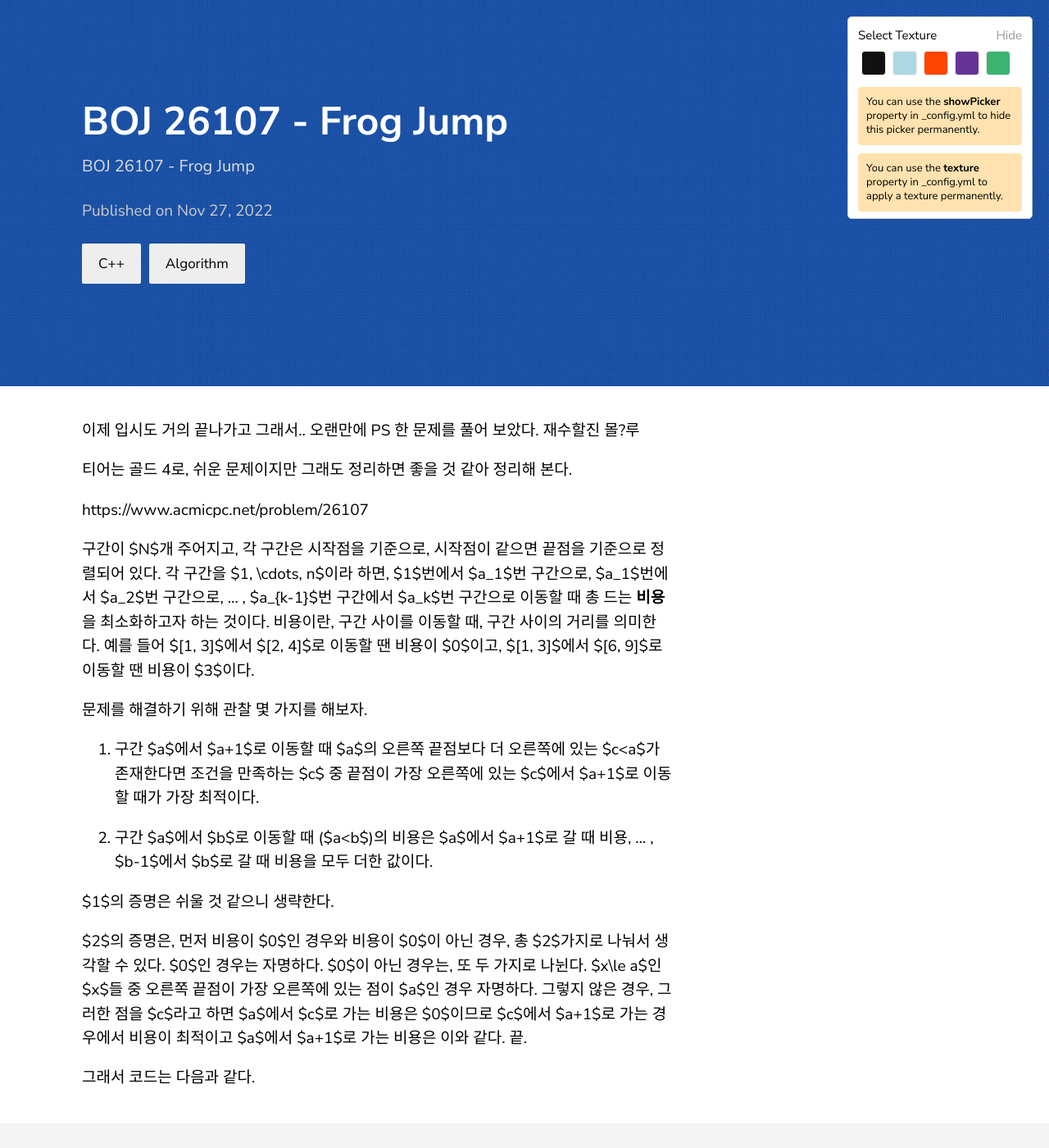
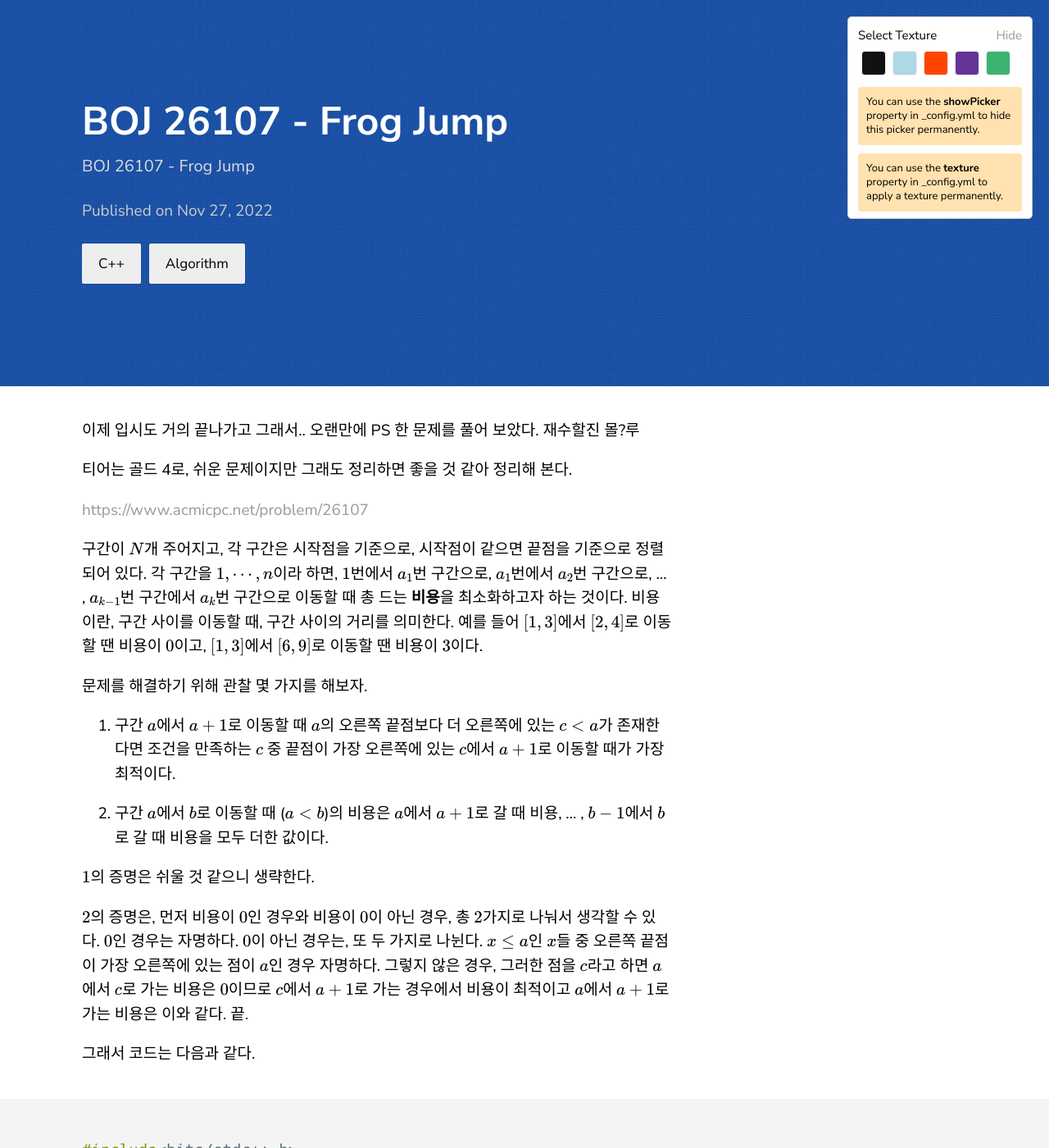
Before and after one commit to changminjo22/changminjo22.github.io, a Jekyll site: the page built from _posts/2022-11-27-Frog-Jump.md, in a window 1280 px wide and 1400 px high. Shown: the whole window at 82% size. Built offline with Jekyll 4.4.1, drawn with Linux system fonts in a browser that asks for light colours; formulas are drawn with MathJax 3; part of the change alters nothing that is shown.

Commit message:
mathjax support

```diff
--- a/_config.yml
+++ b/_config.yml
@@ -42,3 +42,10 @@ texture:
 plugins:
   - jekyll-seo-tag
 #  - jekyll-feed
+
+# Conversion
+markdown: kramdown
+highlighter: rouge
+lsi: false
+excerpt_separator: "\n\n"
+incremental: false
--- /dev/null
+++ b/_includes/mathjax_support.html
@@ -0,0 +1,23 @@
+<script type="text/x-mathjax-config">
+    MathJax.Hub.Config({
+        TeX: {
+          equationNumbers: {
+            autoNumber: "AMS"
+          }
+        },
+        tex2jax: {
+        inlineMath: [ ['$', '$'] ],
+        displayMath: [ ['$$', '$$'] ],
+        processEscapes: true,
+      }
+    });
+    MathJax.Hub.Register.MessageHook("Math Processing Error",function (message) {
+          alert("Math Processing Error: "+message[1]);
+        });
+    MathJax.Hub.Register.MessageHook("TeX Jax - parse error",function (message) {
+          alert("Math Processing Error: "+message[1]);
+        });
+    </script>
+    <script type="text/javascript" async
+      src="https://cdn.mathjax.org/mathjax/latest/MathJax.js?config=TeX-MML-AM_CHTML">
+    </script>
--- a/_layouts/post.html
+++ b/_layouts/post.html
@@ -4,6 +4,7 @@
   {%- include head.html -%}
 </head>
 <body>
+  {% include mathjax_support.html %}
   <header class="texture-{{ site.texture.style }}">
     <div class="container">
       {%- include nav.html -%}
--- a/_posts/2022-11-27-Frog-Jump.md
+++ b/_posts/2022-11-27-Frog-Jump.md
@@ -10,7 +10,7 @@ categories: C++ Algorithm
 
 티어는 골드 4로, 쉬운 문제이지만 그래도 정리하면 좋을 것 같아 정리해 본다.
 
-https://www.acmicpc.net/problem/26107
+<https://www.acmicpc.net/problem/26107>
 
 
 
```
